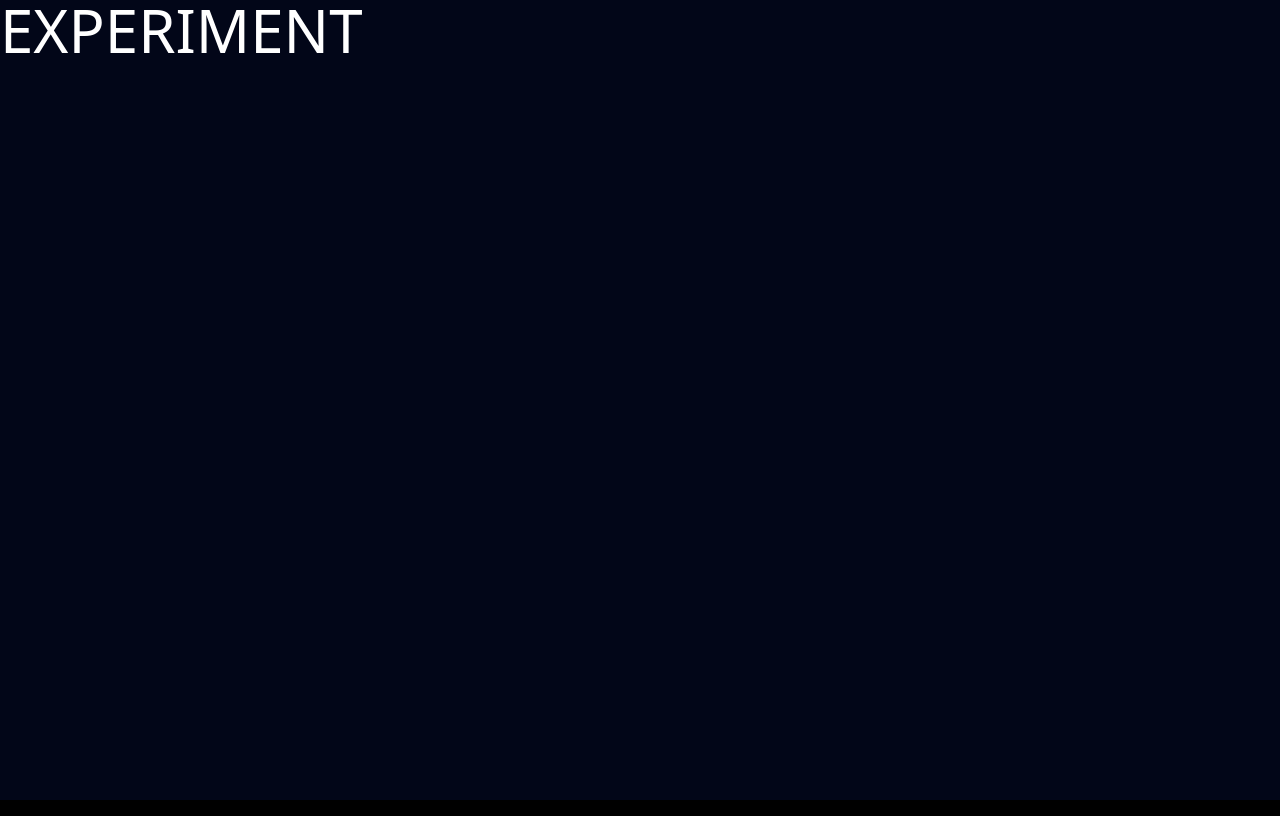
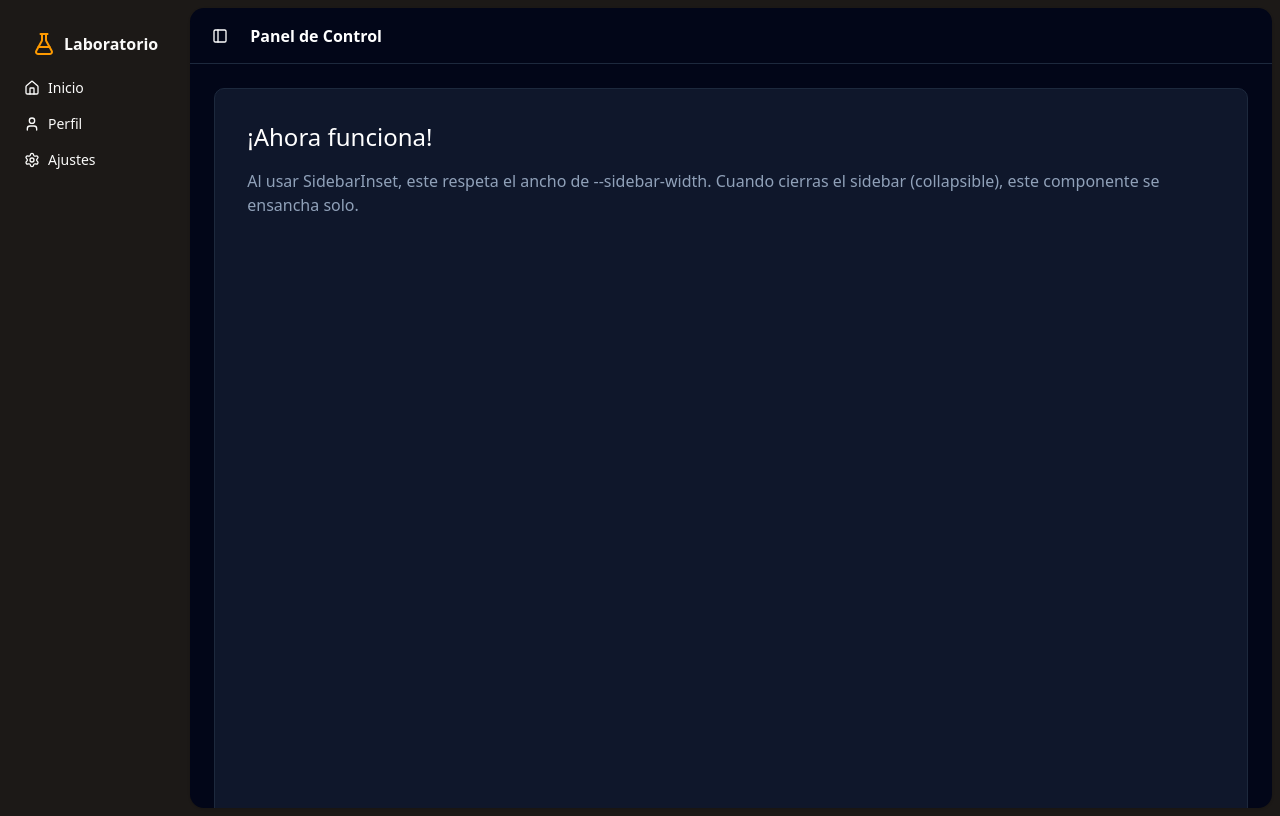
Before and after one commit to DreiSup/porquestudiar, a React (Vite) app in the folder client/: page /experiment in a window 1280 px wide. Built offline with nearby package versions, Linux system fonts and the light colour scheme.

Commit message:
some shadcn, must implement it well

```diff
--- a/client/src/App.jsx
+++ b/client/src/App.jsx
@@ -18,8 +18,8 @@ function App() {
   console.log(auth.isLoggedIn)
 
   return (
-      <main className="flex-1 flex flex-col min-h-screen min-w-0 bg-slate-950">
-        <NavBar />
+      <main className="flex-1 flex flex-col min-h-screen min-w-0 bg-slate-950 dark">
+        {/* <NavBar /> */}
         <Routes>
           <Route path='/' element={<Home/>}/>
           <Route path='/signup' element={<SignUp/>}/>
--- /dev/null
+++ b/client/src/components/ChatHeader.jsx
@@ -0,0 +1,84 @@
+import { Button } from "@/components/ui/button"
+import { Separator } from "@/components/ui/separator"
+import { SidebarTrigger } from "@/components/ui/sidebar"
+import { Avatar, AvatarFallback, AvatarImage } from "@/components/ui/avatar"
+import {
+  DropdownMenu,
+  DropdownMenuContent,
+  DropdownMenuGroup,
+  DropdownMenuItem,
+  DropdownMenuSeparator,
+  DropdownMenuTrigger,
+} from "@/components/ui/dropdown-menu"
+import { logoutUser } from '@/services/api'
+import { useAuth } from "@/context/AuthContext"
+
+const ChatHeader = () => {
+
+    const auth = useAuth()
+
+    const handleLogOut = async (e) => {
+            e.preventDefault()
+
+            try {
+              const res = await logoutUser()
+              return res
+            } catch (error) {
+              console.log(error)
+            }
+          }
+
+
+  return (
+    <header className="flex h-(--header-height) shrink-0 items-center gap-2 border-b transition-[width,height] ease-linear group-has-data-[collapsible=icon]/sidebar-wrapper:h-(--header-height)">
+      <div className="flex w-full items-center gap-1 px-4 lg:gap-2 lg:px-6">
+        <SidebarTrigger className="-ml-1" />
+        <Separator
+          orientation="vertical"
+          className="mx-2 data-[orientation=vertical]:h-4"
+        />
+        <h1 className="text-base font-medium">Documents</h1>
+        {auth?.isLoggedIn
+            ?
+            <DropdownMenu>
+                <DropdownMenuTrigger asChild>
+                <Button variant="ghost" size="icon" className="rounded-full">
+                    <Avatar>
+                    <AvatarImage src={auth?.user.profilePic} alt="shadcn" />
+                    <AvatarFallback>CN</AvatarFallback>
+                    </Avatar>
+                </Button>
+                </DropdownMenuTrigger>
+                <DropdownMenuContent className="w-32">
+                <DropdownMenuGroup>
+                    <DropdownMenuItem>Profile</DropdownMenuItem>
+                    <DropdownMenuItem>Billing</DropdownMenuItem>
+                    <DropdownMenuItem>Settings</DropdownMenuItem>
+                </DropdownMenuGroup>
+                <DropdownMenuSeparator />
+                <DropdownMenuGroup>
+                    <DropdownMenuItem className="text-red-500 focus:bg-red-900/20 focus:text-red-500"
+                    onClick={handleLogOut}
+                    variant="destructive">Log out</DropdownMenuItem>
+                </DropdownMenuGroup>
+                </DropdownMenuContent>
+            </DropdownMenu>
+            : <></>}
+        <div className="ml-auto flex items-center gap-2">
+          <Button variant="ghost" asChild size="sm" className="hidden sm:flex">
+            <a
+              href="https://github.com/shadcn-ui/ui/tree/main/apps/v4/app/(examples)/dashboard"
+              rel="noopener noreferrer"
+              target="_blank"
+              className="dark:text-foreground"
+            >
+              GitHub
+            </a>
+          </Button>
+        </div>
+      </div>
+    </header>
+  )
+}
+
+export default ChatHeader
--- a/client/src/components/SideBar.jsx
+++ b/client/src/components/SideBar.jsx
@@ -41,11 +41,8 @@ const SideBar = () => {
   },
 ]
 
-const SIDEBAR_WIDTH = "16rem"
-const SIDEBAR_WIDTH_MOBILE = "18rem"
-
   return (
-    <Sidebar>
+    <Sidebar variant="inset" collapsible="icon">
       <SidebarContent>
         <SidebarGroup>
           <SidebarGroupLabel>Application</SidebarGroupLabel>
--- a/client/src/components/ui/sidebar.jsx
+++ b/client/src/components/ui/sidebar.jsx
@@ -121,7 +121,7 @@ const SidebarProvider = React.forwardRef((
             }
           }
           className={cn(
-            "group/sidebar-wrapper flex min-h-svh w-full has-[[data-variant=inset]]:bg-sidebar",
+            "group/sidebar-wrapper flex min-h-svh w-full has-data-[variant=inset]:bg-sidebar",
             className
           )}
           ref={ref}
@@ -199,18 +199,18 @@ const Sidebar = React.forwardRef((
           "group-data-[collapsible=offcanvas]:w-0",
           "group-data-[side=right]:rotate-180",
           variant === "floating" || variant === "inset"
-            ? "group-data-[collapsible=icon]:w-[calc(var(--sidebar-width-icon)_+_theme(spacing.4))]"
+            ? "group-data-[collapsible=icon]:w-[calc(var(--sidebar-width-icon)+(--spacing(4)))]"
             : "group-data-[collapsible=icon]:w-[--sidebar-width-icon]"
         )} />
       <div
         className={cn(
-          "fixed inset-y-0 z-10 hidden h-svh w-[--sidebar-width] transition-[left,right,width] duration-200 ease-linear md:flex",
+          "relative inset-y-0 z-10 hidden h-svh w-[--sidebar-width] transition-[left,right,width] duration-200 ease-linear md:flex",
           side === "left"
             ? "left-0 group-data-[collapsible=offcanvas]:left-[calc(var(--sidebar-width)*-1)]"
             : "right-0 group-data-[collapsible=offcanvas]:right-[calc(var(--sidebar-width)*-1)]",
           // Adjust the padding for floating and inset variants.
           variant === "floating" || variant === "inset"
-            ? "p-2 group-data-[collapsible=icon]:w-[calc(var(--sidebar-width-icon)_+_theme(spacing.4)_+2px)]"
+            ? "p-2 group-data-[collapsible=icon]:w-[calc(var(--sidebar-width-icon)+(--spacing(4))+2px)]"
             : "group-data-[collapsible=icon]:w-[--sidebar-width-icon] group-data-[side=left]:border-r group-data-[side=right]:border-l",
           className
         )}
@@ -260,8 +260,8 @@ const SidebarRail = React.forwardRef(({ className, ...props }, ref) => {
       onClick={toggleSidebar}
       title="Toggle Sidebar"
       className={cn(
-        "absolute inset-y-0 z-20 hidden w-4 -translate-x-1/2 transition-all ease-linear after:absolute after:inset-y-0 after:left-1/2 after:w-[2px] hover:after:bg-sidebar-border group-data-[side=left]:-right-4 group-data-[side=right]:left-0 sm:flex",
-        "[[data-side=left]_&]:cursor-w-resize [[data-side=right]_&]:cursor-e-resize",
+        "absolute inset-y-0 z-20 hidden w-4 -translate-x-1/2 transition-all ease-linear after:absolute after:inset-y-0 after:left-1/2 after:w-0.5 hover:after:bg-sidebar-border group-data-[side=left]:-right-4 group-data-[side=right]:left-0 sm:flex",
+        "in-data-[side=left]:cursor-w-resize in-data-[side=right]:cursor-e-resize",
         "[[data-side=left][data-state=collapsed]_&]:cursor-e-resize [[data-side=right][data-state=collapsed]_&]:cursor-w-resize",
         "group-data-[collapsible=offcanvas]:translate-x-0 group-data-[collapsible=offcanvas]:after:left-full group-data-[collapsible=offcanvas]:hover:bg-sidebar",
         "[[data-side=left][data-collapsible=offcanvas]_&]:-right-2",
--- a/client/src/pages/Chat.jsx
+++ b/client/src/pages/Chat.jsx
@@ -1,8 +1,9 @@
 import { useState, useEffect, useRef} from 'react';
 import { useAuth } from '../context/AuthContext.jsx';
 import { sendMessage } from '@/services/api.js';
-import { SidebarProvider, SidebarTrigger } from '@/components/ui/sidebar.jsx';
+import { SidebarInset, SidebarProvider, SidebarTrigger } from '@/components/ui/sidebar.jsx';
 import SideBar from '@/components/SideBar.jsx';
+import ChatHeader from '@/components/ChatHeader.jsx';
 
 
 function Chat() {
@@ -74,16 +75,19 @@ function Chat() {
       return (
         <SidebarProvider>
           <SideBar/>
+
+          <SidebarInset className="flex flex-col flex-1 h-screen bg-slate-950">
+          <ChatHeader/>
+
             <main className="flex-1 flex flex-col h-screen min-w-0">
               <div className="flex flex-col h-screen bg-gray-950 text-gray-100 font-sans">
                 <header className="flex justify-around p-4 border-b border-gray-800 text-center bg-gray-900">
-              <SidebarTrigger />
                   <h2 className="text-xl font-bold text-amber-500 tracking-tighter uppercase">
                     PorquéEstudiar <span className="text-gray-400 text-xs italic">by ysst</span>
                   </h2>
                 </header>
 
-              <main className='flex-1 overflow-y-auto p-4 md:p-10 space-y-4'>
+                <div className='flex-1 overflow-y-auto p-4 md:p-10 space-y-4'>
                   {messages.map((msg, index) => {
                     const isUser = msg.role === "user";
                     return (
@@ -118,7 +122,7 @@ function Chat() {
                     )}
 
                   <div ref={chatEndRef} />
-              </main>
+                </div>
 
                 {/* INPUT */}
                 <footer className="p-4 bg-gray-900 border-t border-gray-800">
@@ -139,6 +143,7 @@ function Chat() {
                 </footer>
               </div>
             </main>
+          </SidebarInset>
         </SidebarProvider>
 
       );
--- a/client/src/pages/Experiment.jsx
+++ b/client/src/pages/Experiment.jsx
@@ -1,21 +1,68 @@
-import React from 'react'
-import { useAuth } from '../context/AuthContext'
+import {
+  SidebarProvider,
+  SidebarTrigger,
+  Sidebar,
+  SidebarContent,
+  SidebarGroup,
+  SidebarGroupContent,
+  SidebarMenu,
+  SidebarMenuButton,
+  SidebarMenuItem,
+  SidebarInset
+} from "@/components/ui/sidebar"
+import { Home, Settings, User, FlaskConical } from "lucide-react"
 
 const Experiment = () => {
+  return (
+    // SidebarProvider es el contenedor FLEX principal
+    <SidebarProvider>
+      {/* 1. EL SIDEBAR */}
+      <Sidebar collapsible="icon" variant="inset">
+        <SidebarContent>
+          <SidebarGroup>
+            <div className="p-4 flex items-center gap-2">
+              <FlaskConical className="text-amber-500" />
+              <span className="font-bold group-data-[collapsible=icon]:hidden">Laboratorio</span>
+            </div>
+            <SidebarGroupContent>
+              <SidebarMenu>
+                {[
+                  { title: "Inicio", icon: Home },
+                  { title: "Perfil", icon: User },
+                  { title: "Ajustes", icon: Settings },
+                ].map((item) => (
+                  <SidebarMenuItem key={item.title}>
+                    <SidebarMenuButton asChild tooltip={item.title}>
+                      <button className="flex items-center gap-2">
+                        <item.icon size={20} />
+                        <span>{item.title}</span>
+                      </button>
+                    </SidebarMenuButton>
+                  </SidebarMenuItem>
+                ))}
+              </SidebarMenu>
+            </SidebarGroupContent>
+          </SidebarGroup>
+        </SidebarContent>
+      </Sidebar>
 
-    const auth = useAuth()
+      <SidebarInset className="flex flex-col flex-1 h-screen bg-slate-950">
+        <header className="flex h-14 items-center gap-4 border-b border-slate-800 px-4">
+          <SidebarTrigger />
+          <span className="text-white font-bold">Panel de Control</span>
+        </header>
 
-  return (
-    <>
-       <h2 className='text-6xl'>EXPERIMENT</h2>
-        <div>
-        {auth.isLoggedIn
-            ? <div> klk mi rey </div>
-            : <></>
-        }
-
-        </div>
-    </>
+        <main className="flex-1 p-6 text-white overflow-auto">
+          <div className="bg-slate-900 border border-slate-800 rounded-lg h-[200vh] p-8">
+            <h2 className="text-2xl mb-4">¡Ahora funciona!</h2>
+            <p className="text-slate-400">
+              Al usar SidebarInset, este respeta el ancho de --sidebar-width.
+              Cuando cierras el sidebar (collapsible), este componente se ensancha solo.
+            </p>
+          </div>
+        </main>
+      </SidebarInset>
+    </SidebarProvider>
   )
 }
 
```
Lines whose indentation alone changed are shown as unchanged.
